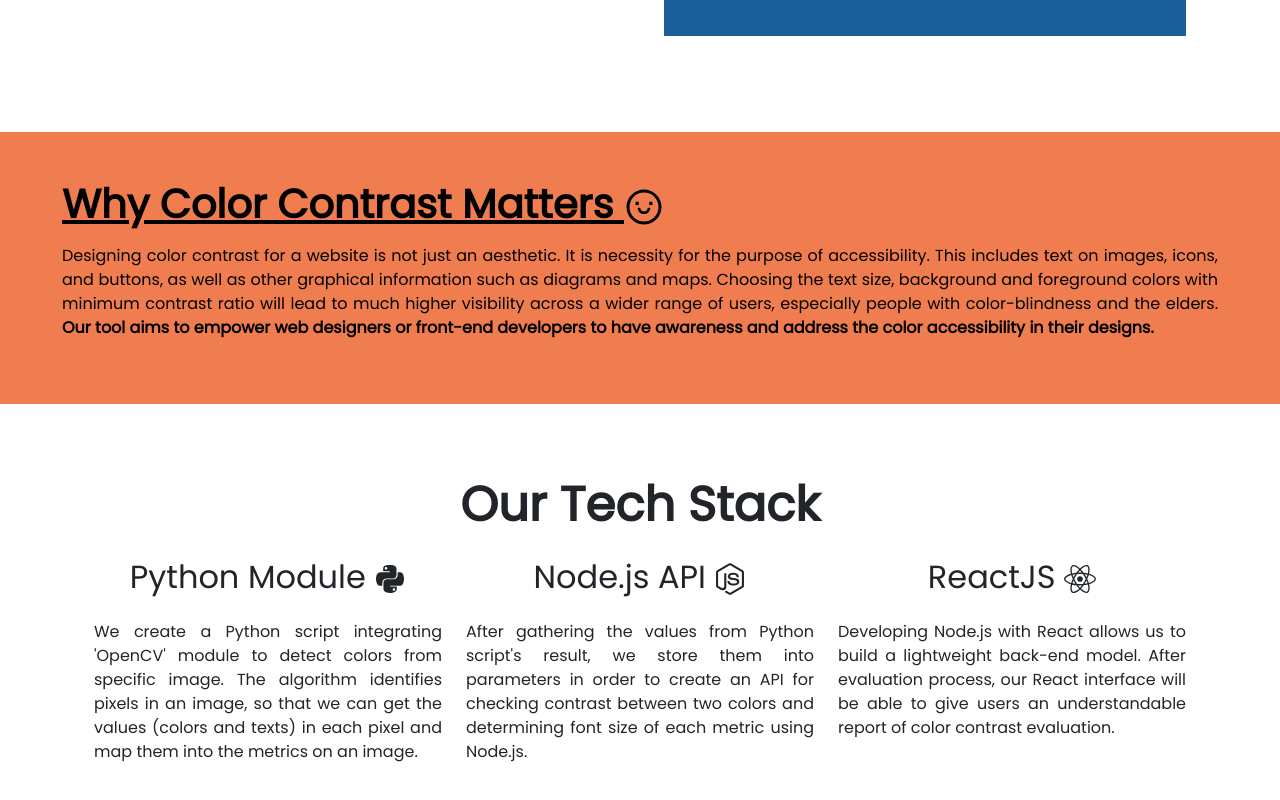
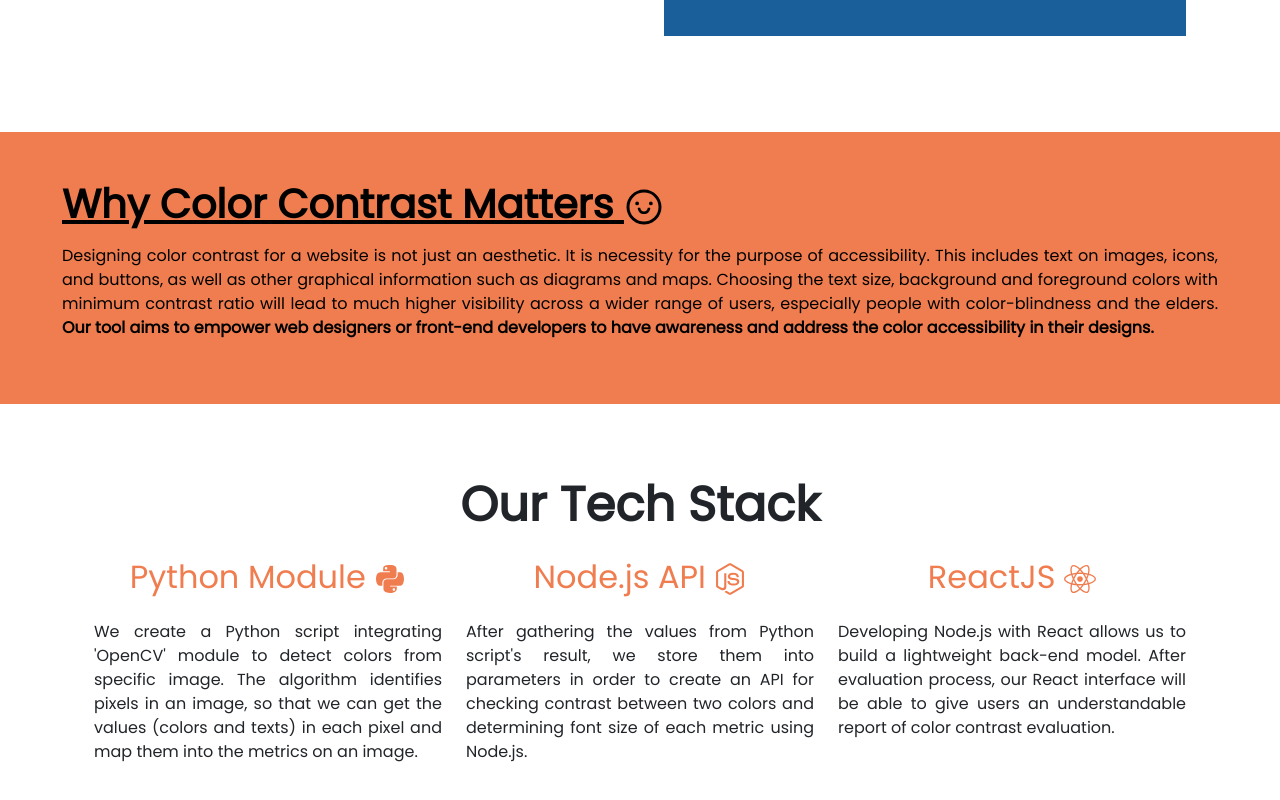
Before and after one commit to eternals-swproject-2021/vincit-tool, a React (Create React App) app in the folder react-app/: page /document in a window 1280 px wide. Shown: the part 545-1345 px from the top of the page. Built offline with nearby package versions, Linux system fonts and the light colour scheme.

Commit message:
[30] Rakkan - Added color for header on Document Page

```diff
--- a/react-app/src/pages/document/document.css
+++ b/react-app/src/pages/document/document.css
@@ -33,6 +33,7 @@
 
 .method-header {
     text-align: center;
+    color: #F07D4F;
     padding-bottom: 16px;
 }
 
```
